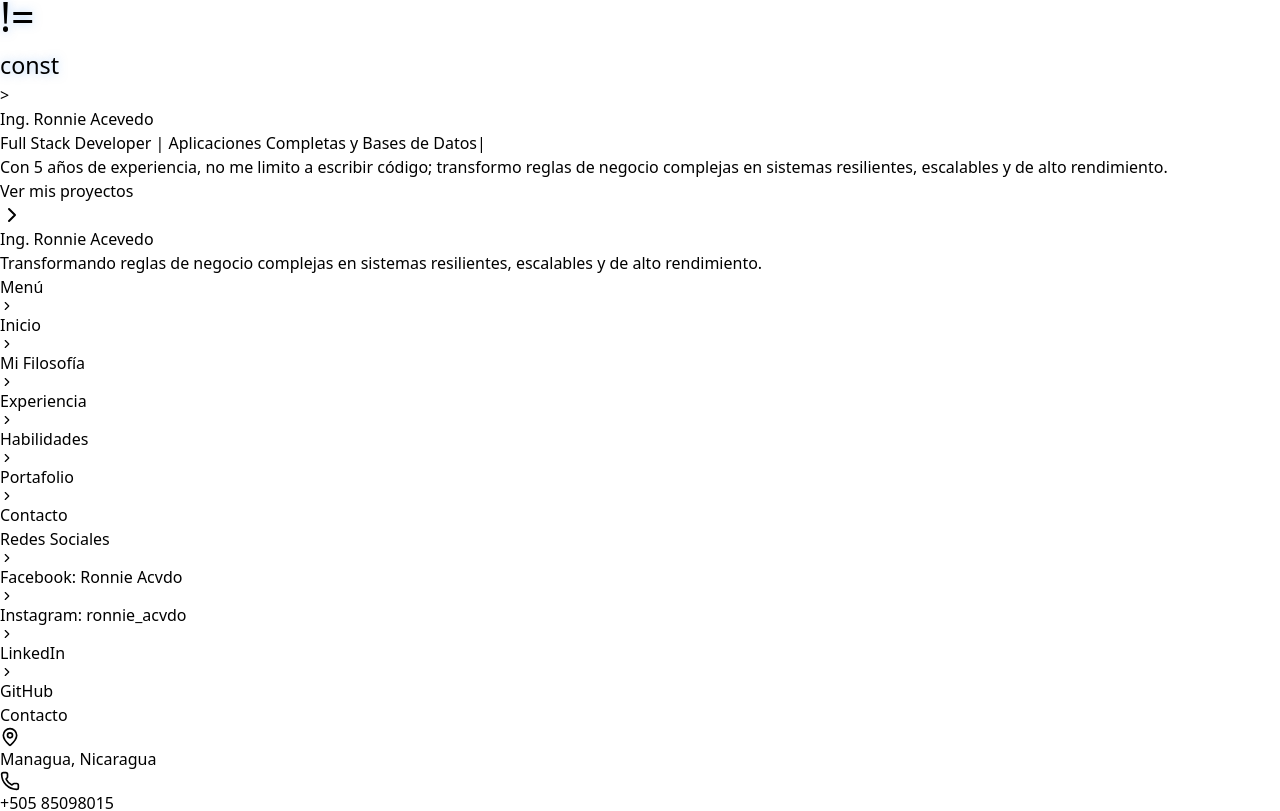
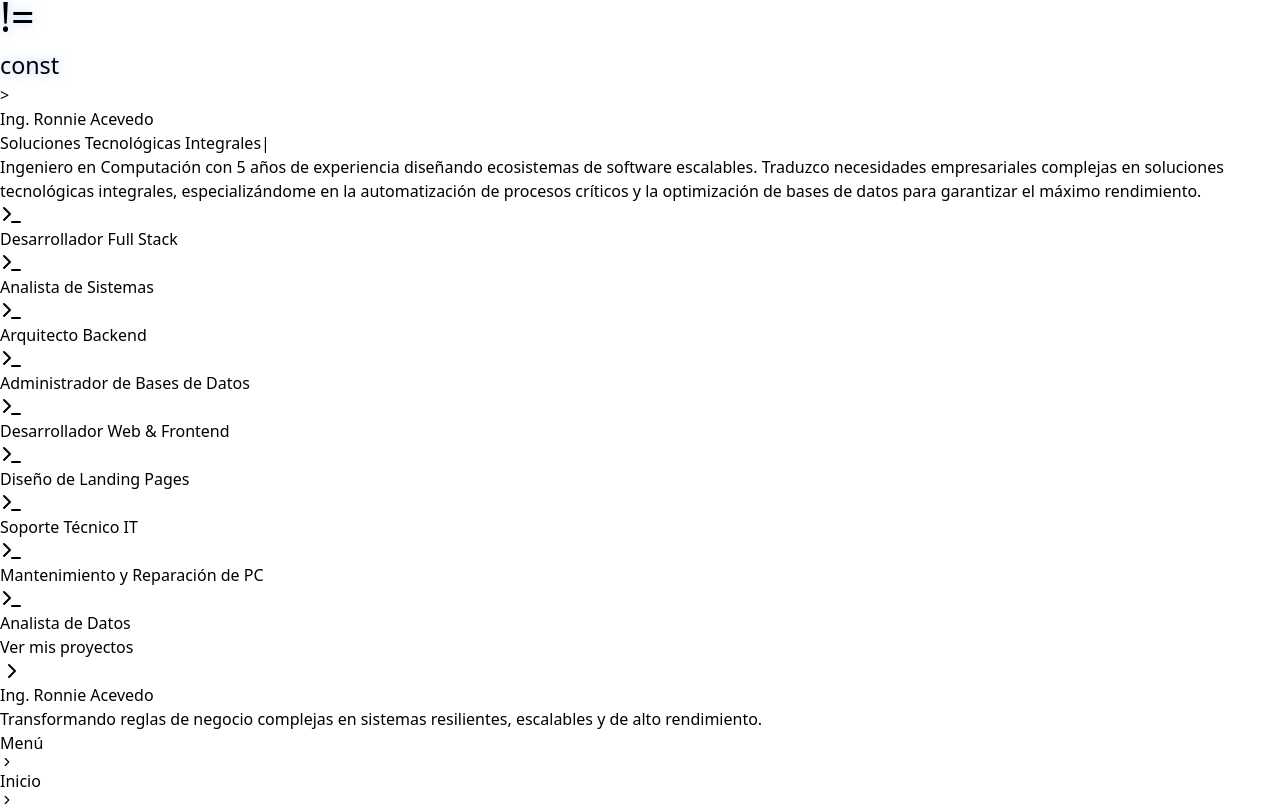
Before and after one commit to ronniestark/ronnieacevedo.github.io, a React (Vite) app in the folder portafolio-ronnie/: page / in a window 1280 px wide. Shown: the part 1354-2165 px from the top of the page. Built offline with nearby package versions, Linux system fonts and the light colour scheme.

Commit message:
mojora visual en inicio y proyectos

```diff
--- a/portafolio-ronnie/src/components/Inicio.jsx
+++ b/portafolio-ronnie/src/components/Inicio.jsx
@@ -1,5 +1,5 @@
 import React, { useEffect, useState } from 'react';
-import { ChevronRight } from 'lucide-react';
+import { ChevronRight, Terminal } from 'lucide-react';
 
 // Componente para el efecto de fondo de código flotante
 const FloatingCode = () => {
@@ -14,9 +14,7 @@ const FloatingCode = () => {
       left: `${Math.random() * 100}%`,
       animationDuration: `${Math.random() * 10 + 15}s`,
       animationDelay: `${Math.random() * 15}s`,
-      // 1. Aumentamos el tamaño base de la fuente para que se lean mejor
       fontSize: `${Math.random() * 2 + 1.2}rem`,
-      // 2. Aumentamos drásticamente la opacidad (ahora entre 0.3 y 0.7)
       opacity: Math.random() * 0.4 + 0.3,
     }));
 
@@ -37,7 +35,6 @@ const FloatingCode = () => {
       {particles.map((p) => (
         <div
           key={p.id}
-          // 3. Cambiamos text-blue-500/30 a text-blue-400 y agregamos font-bold
           className="absolute text-blue-400 font-mono font-bold select-none"
           style={{
             left: p.left,
@@ -46,7 +43,6 @@ const FloatingCode = () => {
             '--max-opacity': p.opacity,
             animation: `float-up ${p.animationDuration} linear infinite`,
             animationDelay: p.animationDelay,
-            // 4. Añadimos un pequeño resplandor para que destaquen más
             textShadow: '0 0 10px rgba(96, 165, 250, 0.5)'
           }}
         >
@@ -92,6 +88,19 @@ const TypeWriter = ({ text, delay = 0 }) => {
 };
 
 const Inicio = ({ setActiveTab }) => {
+  // Lista de perfiles profesionales AMPLIADA
+  const perfiles = [
+    "Desarrollador Full Stack",
+    "Analista de Sistemas",
+    "Arquitecto Backend",
+    "Administrador de Bases de Datos",
+    "Desarrollador Web & Frontend",
+    "Diseño de Landing Pages",
+    "Soporte Técnico IT",
+    "Mantenimiento y Reparación de PC",
+    "Analista de Datos"
+  ];
+
   return (
     <div className="relative overflow-hidden w-full min-h-[80vh] flex flex-col items-center justify-center space-y-6 md:space-y-8 text-center py-8 md:py-16 px-4">
 
@@ -145,7 +154,7 @@ const Inicio = ({ setActiveTab }) => {
           className="animate-slide-up text-lg sm:text-xl lg:text-2xl text-blue-400 font-medium tracking-wide max-w-3xl min-h-[2rem]"
           style={{ animationDelay: '0.5s' }}
         >
-          <TypeWriter text="Full Stack Developer | Aplicaciones Completas y Bases de Datos" delay={800} />
+          <TypeWriter text="Soluciones Tecnológicas Integrales" delay={800} />
         </h2>
 
         {/* Párrafo de Descripción */}
@@ -153,14 +162,30 @@ const Inicio = ({ setActiveTab }) => {
           className="animate-slide-up max-w-2xl text-slate-300 text-base md:text-lg leading-relaxed px-2"
           style={{ animationDelay: '0.7s' }}
         >
-          Con 5 años de experiencia, no me limito a escribir código; transformo reglas de negocio complejas en sistemas resilientes, escalables y de alto rendimiento.
+          Ingeniero en Computación con 5 años de experiencia diseñando ecosistemas de software escalables. Traduzco necesidades empresariales complejas en soluciones tecnológicas integrales, especializándome en la automatización de procesos críticos y la optimización de bases de datos para garantizar el máximo rendimiento.
         </p>
 
+        {/* SECCIÓN: Perfiles Profesionales (Badges) */}
+        <div
+          className="animate-slide-up flex flex-wrap justify-center gap-2 sm:gap-3 max-w-4xl px-2"
+          style={{ animationDelay: '0.8s' }}
+        >
+          {perfiles.map((perfil, index) => (
+            <span
+              key={index}
+              className="flex items-center gap-1.5 px-3 py-1.5 md:px-4 md:py-2 bg-slate-800/60 border border-slate-700/50 hover:border-blue-500/40 text-slate-300 text-xs md:text-sm rounded-full backdrop-blur-md transition-colors cursor-default shadow-sm hover:shadow-blue-500/10"
+            >
+              <Terminal className="w-3 h-3 md:w-4 md:h-4 text-cyan-500 flex-shrink-0" />
+              <span className="whitespace-nowrap">{perfil}</span>
+            </span>
+          ))}
+        </div>
+
         {/* Botón de Acción */}
-        <div className="animate-slide-up" style={{ animationDelay: '0.9s' }}>
+        <div className="animate-slide-up pt-2" style={{ animationDelay: '0.9s' }}>
           <button
             onClick={() => setActiveTab('portafolio')}
-            className="mt-2 px-6 md:px-8 py-3 md:py-4 bg-blue-600/80 hover:bg-blue-500 backdrop-blur-md text-white rounded-lg font-semibold transition-all duration-300 shadow-[0_0_20px_rgba(37,99,235,0.3)] flex items-center gap-2 border border-blue-500/50 text-sm md:text-base group"
+            className="px-6 md:px-8 py-3 md:py-4 bg-blue-600/80 hover:bg-blue-500 backdrop-blur-md text-white rounded-lg font-semibold transition-all duration-300 shadow-[0_0_20px_rgba(37,99,235,0.3)] flex items-center gap-2 border border-blue-500/50 text-sm md:text-base group"
           >
             Ver mis proyectos
             <ChevronRight className="w-4 h-4 md:w-5 md:h-5 group-hover:translate-x-1 transition-transform" />
--- a/portafolio-ronnie/src/components/Proyectos.jsx
+++ b/portafolio-ronnie/src/components/Proyectos.jsx
@@ -12,7 +12,7 @@ const Proyectos = () => {
     },
     {
       title: "EmailClassifierAPI",
-      desc: "Api para detectar y clasificar correos",
+      desc: "API RESTful integrada con Google Cloud y entrenada con ML.NET para la sincronización, análisis y clasificación predictiva de bandejas de correo.",
       tech: "C#",
       color: "bg-purple-500",
       visibility: "Public"
@@ -26,28 +26,28 @@ const Proyectos = () => {
     },
     {
       title: "PrismaProyecto",
-      desc: "Sistema empresarial de automatización para la gestión de seguros obligatorios.",
+      desc: "Sistema empresarial diseñado para automatizar alertas de vencimiento, optimizar la administración de pólizas y agilizar la gestión de seguros obligatorios.",
       tech: "C#",
       color: "bg-purple-500",
       visibility: "Private"
     },
     {
       title: "TiendaImpresion3D",
-      desc: "API para tienda de impresion 3d.",
+      desc: "Arquitectura backend desarrollada para soportar la lógica de negocio, catálogo de piezas y procesamiento de órdenes de una plataforma de impresión 3D.",
       tech: "C#",
       color: "bg-purple-500",
       visibility: "Public"
     },
     {
       title: "tienda-3d",
-      desc: "proyecto de emprendimiento tienda 3d.",
+      desc: "Interfaz web moderna y optimizada en UX/UI para un modelo de negocio B2C enfocado en la venta de productos manufacturados en 3D.",
       tech: "SCSS",
       color: "bg-pink-500",
       visibility: "Public"
     },
     {
       title: "SistemaGim",
-      desc: "Sistema de gestión para gimnasio.",
+      desc: "Plataforma administrativa orientada a centros de acondicionamiento físico, diseñada para gestionar membresías, perfiles de clientes y facturación de manera eficiente.",
       tech: "C#",
       color: "bg-purple-500",
       visibility: "Public"
```
